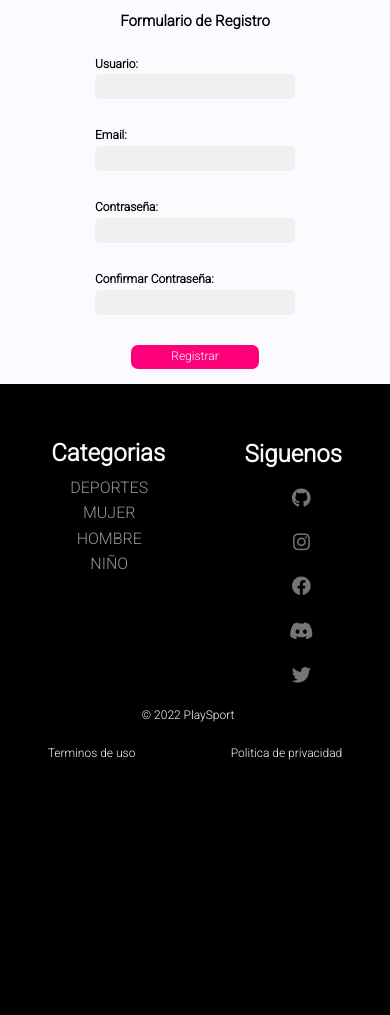
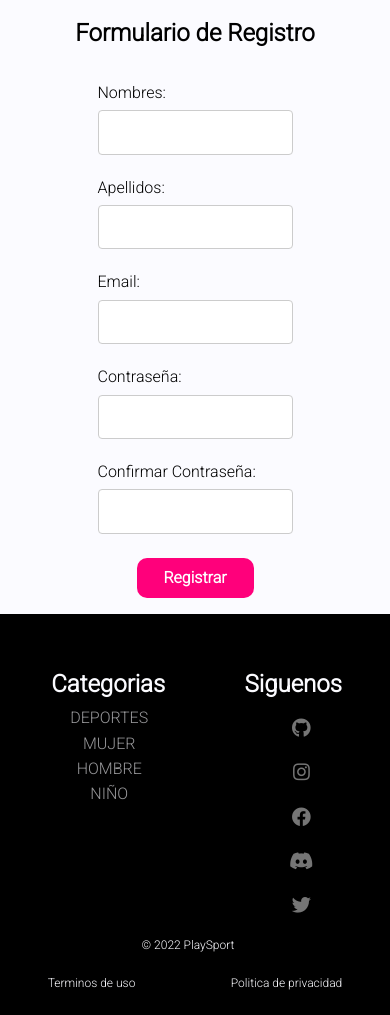
Before and after one commit to GabrielGaitanV/grupo_1_playsport, a Node server app: template src/views/users/register.ejs in a window 390 px wide. Shown: the part 98-1113 px from the top of the page. Before the commit the page ends 858 px from the top, so only its background shows below. Run offline with Node 20, Linux system fonts and the light colour scheme; the template is opened without the code that fills it, so the values that code supplies are empty; some libraries are stand-ins or nearby versions.

Commit message:
Campos necesarios para los usuarios y generar archivo JSON (#23)
* Creacion de datos de usuarios

* Ajuste de formulario de registro

* Adicion de ruta para crear usuarios

* Metodo para registrp de usuarios

```diff
--- a/public/css/register.css
+++ b/public/css/register.css
@@ -1,56 +1,74 @@
-/* -------------------------- FORMULARIO DE REGISTRO -------------------------- */
-
-.titulo-formulario{
+.userName {
     display: flex;
     justify-content: space-around;
-    font-size: 15px;
-    font-weight: bold;
 }
 
-.contenedor-formulario{
+.formGroup {
     display: flex;
-    justify-content: space-around;
-    padding: 0 4px 15px;
-    /* border: solid red 2px; */
+    flex-direction: column;
+    align-items: center;
 }
 
-.formulario-registro{
-    display: block;
-    /* border: solid red 2px; */
+
+.inputRegister {
+    width: 100%;
+    padding: 12px 20px;
+    margin: 8px 0;
+    display: inline-block;
+    border: 1px solid #ccc;
+    border-radius: 4px;
+    box-sizing: border-box;
 }
 
-.item-formulario{
-    padding: 15px;
+.inputContainer {
+    width: 25%;
+    margin-top: 1rem;
 }
 
-.item-formulario label{
-    display: block;
-    margin-bottom: 3px;
-    font-size: 12px;
+.btn-register {
+    background-color: #FF007B;
+    border-radius: 10px;
+    border: #FF007B;
+    color: white;
+    font-size: 16px;
     font-weight: bold;
+    height: 40px;
+    margin: 1rem 0;
+    width: 10%;
 }
 
-.item-formulario input{
-    min-width: 200px;
-    background-color: #f0f0f0;
-    border: none;
-    border-radius: 5px;
-    height: 25px;
+.errorBanner{
+    display: flex;
+    justify-content: center;
 }
 
-.btn-registro{
-    display: flex;
-    padding-top: 15px;
-    /* border: solid red 2px; */
+.errorBanner > p{
+    border: solid 1px;
+    padding: 1rem;
+    border-radius: 10px;
 }
 
-.btn-registro input{
-    margin: auto;
-    background-color: #FF007B;
-    color: #ffffff;
-    font-size: 12px;
-    padding: 5px 40px;
-    font-weight: normal;
-    border-radius: 7px;
-    border: none;
+.errorBanner > p > i{
+    color: #FF007B;
 }
+
+/* Media Celular*/
+@media screen and (max-width: 599px) {
+    .inputContainer {
+        width: 75%;
+    }
+
+    .btn-register {
+        width: 30%;
+    }
+}
+
+@media screen and (max-width: 992px) {
+    .inputContainer {
+        width: 50%;
+    }
+
+    .btn-register {
+        width: 30%;
+    }
+}
--- a/src/app.js
+++ b/src/app.js
@@ -1,5 +1,6 @@
 const express = require('express');
 const path = require("path");
+const bodyParser = require('body-parser')
 const app = express();
 const port = 3000;
 
@@ -11,6 +12,7 @@ const routesMain = require('./routes/main');
 app.use(express.static('public'));
 app.set('view engine', 'ejs');
 app.set('views', __dirname + '/views');
+app.use(bodyParser.urlencoded({extended:false}))
 
 app.listen(port, () => console.log('Servidor de PlaySport funcionando'));
 
--- a/src/views/users/register.ejs
+++ b/src/views/users/register.ejs
@@ -5,30 +5,40 @@
     <body>
         <%- include('../partials/nav-bar') %>
             <main>
-                <div class="contenedor-formulario">
-                    <form action="#" method="post" class="formulario-registro">
-                        <h2 class="titulo-formulario">Formulario de Registro</h2>
-                        <div class="item-formulario">
-                            <label for="">Usuario:</label>
-                            <input type="text">
+                <form action="/auth/create" method="post" class="formGroup">
+                    <h2>Formulario de Registro</h2>
+                    <div class="inputContainer">
+                        <label for="">Nombres:</label>
+                        <input class="inputRegister" type="text" name="name" value="<%= name %>">
                     </div>
-                        <div class="item-formulario">
+                    <div class="inputContainer">
+                        <label for="">Apellidos:</label>
+                        <input class="inputRegister" type="text" name="lastName" value="<%= lastName %>">
+                    </div>
+                    <div class="inputContainer">
                         <label for="">Email:</label>
-                            <input type="email">
+                        <input class="inputRegister" type="email" name="email" value="<%= email %>">
                     </div>
-                        <div class="item-formulario">
+                    <div class="inputContainer">
                         <label for="">Contraseña:</label>
-                            <input type="password">
+                        <input class="inputRegister" type="password" name="password" value="<%= password %>">
                     </div>
-                        <div class="item-formulario">
+                    <div class="inputContainer">
                         <label for="">Confirmar Contraseña:</label>
-                            <input type="password">
+                        <input class="inputRegister" type="password" name="passwordRepeat"
+                            value="<%= passwordRepeat %>">
                     </div>
-                        <div class="btn-registro">
-                            <input type="submit" value="Registrar">
+                    <input type="submit" class="btn-register" value="Registrar">
+                </form>
+
+                <% if (typeof errorMessage !=="undefined" ) { %>
+                    <div class="errorBanner">
+                        <p>
+                            <i class="fas fa-exclamation-triangle"></i>
+                            <%= errorMessage %>
+                        </p>
                     </div>
-                    </form>
-                </div>
+                    <% } %>
 
             </main>
             <%- include('../partials/footer') %>
```
Also changed, not shown: src/controllers/authController.js (+58 -2 lines), src/data/users-data.json (added, +92 -0 lines), src/routes/auth.js (+5 -5 lines). Lines whose indentation alone changed are shown as unchanged.
